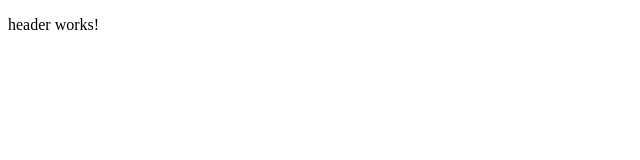
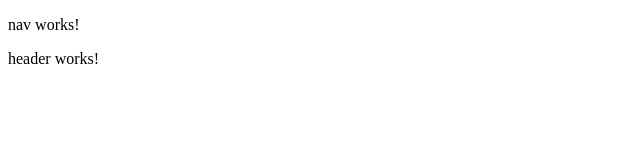
Before and after one commit to Bensoncalls/Bithereum.github.io, an Angular app: page / in a window 1280 px wide. Shown: the top 160 px of the page, without its empty margins (0-640 px from the left). Built offline with nearby package versions, Linux system fonts and the light colour scheme.

Commit message:
Updated header and nav modules

```diff
--- a/src/app/app.component.html
+++ b/src/app/app.component.html
@@ -1 +1,2 @@
+<app-nav></app-nav>
 <app-header></app-header>
--- a/src/app/app.module.ts
+++ b/src/app/app.module.ts
@@ -4,10 +4,11 @@ import { BrowserModule } from '@angular/platform-browser';
 import { AppRoutingModule } from './app-routing.module';
 import { AppComponent } from './app.component';
 import { HeaderModule } from './modules/header/header.module';
+import { NavModule } from './modules/nav/nav.module';
 
 @NgModule({
   declarations: [AppComponent],
-  imports: [BrowserModule, AppRoutingModule, HeaderModule],
+  imports: [BrowserModule, AppRoutingModule, HeaderModule, NavModule],
   providers: [],
   bootstrap: [AppComponent],
 })
--- a/src/app/modules/header/header.module.ts
+++ b/src/app/modules/header/header.module.ts
@@ -1,7 +1,6 @@
 import { NgModule } from '@angular/core';
 import { CommonModule } from '@angular/common';
 import { HeaderComponent } from './header/header.component';
-
 
 @NgModule({
   declarations: [HeaderComponent],
```
Also changed, not shown: src/app/modules/nav/nav.module.ts (+4 -7 lines).
